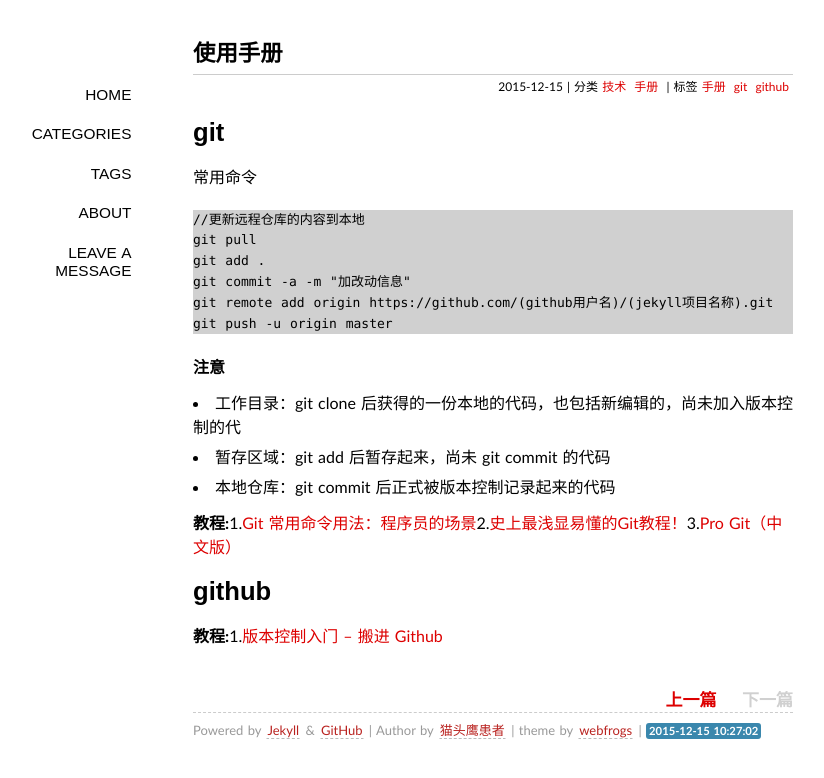
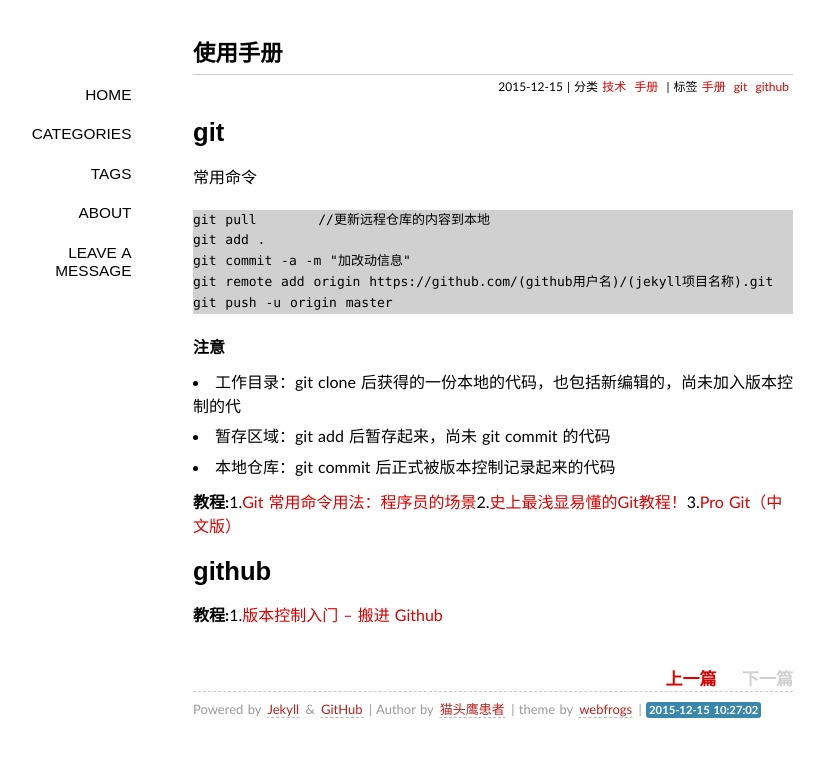
Before and after one commit to NightKs/NightKs.github.io, a Jekyll site: the page built from _posts/2015-12-15-shi-yong-shou-ce.md, in a window 1280 px wide. Shown: the top 778 px of the page, without its empty margins (147-971 px from the left). Built offline with Jekyll 4.4.1, drawn with Linux system fonts in a browser that asks for light colours; some web fonts are replaced; Markdown is read by kramdown in place of the engine named in the settings; comment, search, counter and statistics services are not loaded.

```diff
--- a/_posts/2015-12-15-shi-yong-shou-ce.md
+++ b/_posts/2015-12-15-shi-yong-shou-ce.md
@@ -9,8 +9,7 @@ tags: 手册 git github
 
 常用命令
 
-	//更新远程仓库的内容到本地
-	git pull
+	git pull	//更新远程仓库的内容到本地
 	git add .
 	git commit -a -m "加改动信息"
 	git remote add origin https://github.com/(github用户名)/(jekyll项目名称).git
```
